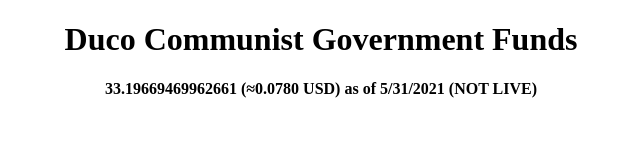
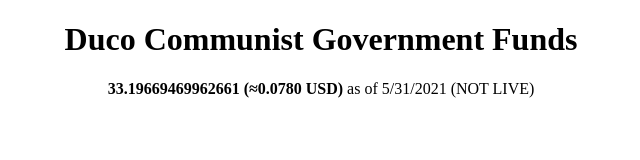
Before and after one commit to KaiserWilhelm23/duco-communist-party, a plain HTML site: page index.html in a window 1280 px wide. Shown: the full height of the page, 319-959 px from the left. Drawn offline with Linux system fonts and the light colour scheme.

Commit message:
Update index.html

```diff
--- a/index.html
+++ b/index.html
@@ -6,7 +6,7 @@
 <center>
 	<h1>Duco Communist Government Funds</h1>
 	<b>33.19669469962661  (≈0.0780 USD)  </b>
-	<b> as of 5/31/2021 (NOT LIVE) </b>
+	<b1> as of 5/31/2021 (NOT LIVE) </b1>
 
 </center>
 
```
